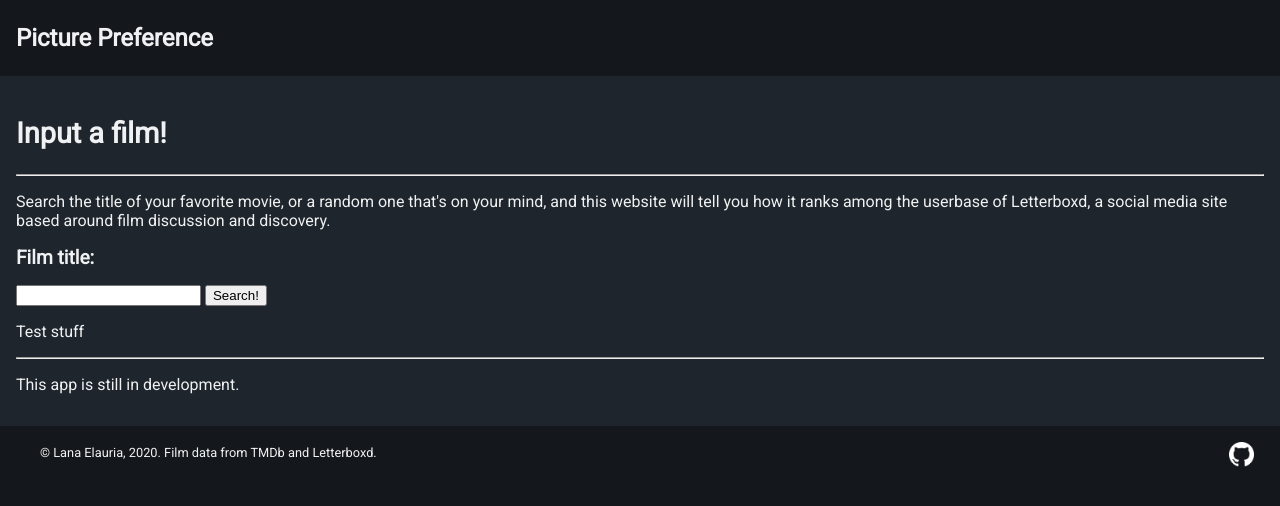
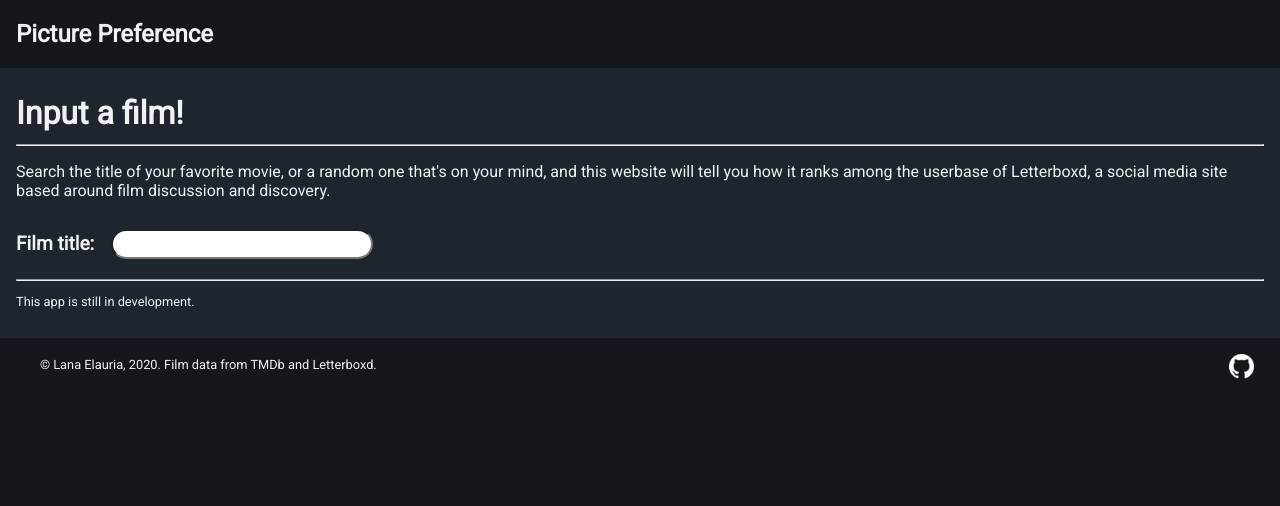
Before and after one commit to nelauria/picture_preference, a Flask app: template picture_preference/templates/film_search.html in a window 1280 px wide. Shown: the top 506 px of the page. Run offline with Flask 2, Linux system fonts and the light colour scheme; the template is opened without the code that fills it, so the values that code supplies are empty; parts of the project's set-up code (start-up, migrations or seed data) failed here and were passed over.

Commit message:
search updates

```diff
--- a/picture_preference/film_search.py
+++ b/picture_preference/film_search.py
@@ -1,5 +1,5 @@
 from flask import (
-    Blueprint, flash, session, redirect, render_template, request, url_for
+    Blueprint, flash, session, redirect, render_template, request, url_for, current_app
 )
 
 
@@ -19,4 +19,4 @@ def film_search():
             flash(error)
         else:
             return redirect(url_for('output.results'))
-    return render_template('film_search.html')
+    return render_template('film_search.html',TMDB_KEY=current_app.config["TMDB_KEY"])
--- a/picture_preference/static/autocomplete.js
+++ /dev/null
@@ -1,3 +0,0 @@
-function autocomplete(input, array) {
-    /* function takes two arguments, a text input and array of choices,
-}
--- a/picture_preference/static/style.css
+++ b/picture_preference/static/style.css
@@ -7,15 +7,15 @@
 
 html { color: #f0f1f2; font-family: 'Roboto'; font-size: 1.25vw; }
 
-header { font-size: 1.25vw; width: 100%; height: 15%; margin: 0; padding: 0; }
-header h1 { font-size: 2.25vw }
+header { font-size: 1.25vw; width: 100%; margin: 0; padding: 0; }
+header h1 { font-size: 2rem; padding: 0; margin: 0.75vw 0 1vw 0; }
 
 body { background: #14181c; width: 100%; height: 75%; margin: 0; padding: 0; }
 
 a { color: #40bcf4; }
 
 nav {
-    display: flex; align-items: center; padding: 1.5rem 1rem 1.5rem 1rem;
+    display: flex; align-items: center; padding: 1.25rem 1rem 1.25rem 1rem;
     width: 90%; height: 12.5%; margin: 0;
 }
 nav h1 { flex: auto; margin: 0; }
@@ -23,16 +23,22 @@ nav h1 { flex: auto; margin: 0; }
 .content {
     background: #1e252c; height: 90%; padding: 1rem;
 }
-.content h2 { font-size: 1.5vw}
-.content form {
-    margin: 1em 0; width: 20%; height: auto;
+.content h2 { font-size: 1.5vw; display: inline-block; vertical-align: middle; margin-right: 1vw; }
+.content input {
+    padding: 0.25em; width: 20%; height: auto; display: inline-block; vertical-align: middle; font-size: inherit;
+    border-radius: 1rem; color: #14181c;
 }
-.film-list ul {
+.content input:focus { outline-width: 0; }
+.content h3 { font-size: 1.2vw; }
 
+.search-results { display: none; position: relative; margin: 0 0 0 0; }
+.search-results ul { list-style: none; padding: 0.2vw 0 0.2vw 0; }
+.search-results li { margin: 1vw 0.75vw 1vw 0.75vw; }
+.search-results button {
+    border: none; background-color: inherit; padding: 1vw 0.75vw; color: inherit; font-size: 1.5vw; cursor: pointer;
+    display: inline-block; vertical-align: middle;
 }
-.film-list li {
-
-}
+.search-results img { display: inline-block; margin: 0 1vw 0 2vw; vertical-align: middle; }
 
 .stats {
     background: inherit; padding: 1rem; color: #14181c; text-align: center;
@@ -46,6 +52,8 @@ nav h1 { flex: auto; margin: 0; }
 .rank { background: #adedff; }
 .obscurity { background: #ffb15e }
 
+#dev-statement { font-size: 1vw; }
+
 footer {
     width: 100%; height: 10%; background: #14181c; margin: 0; padding: 0;
 }
--- a/picture_preference/static/tmdb_api.js
+++ b/picture_preference/static/tmdb_api.js
@@ -1,22 +1,23 @@
-//require('dotenv').config();
-function tmdb_search() {
-    let input, query, main_url, xmlHttp, searchResponse, titles = [];
-//    const api_key = process.env.TMDB_API_KEY;
-    input = document.getElementById("film").value;
+function tmdb_search(apiKey) {
+    let input, query, main_url, xmlHttp, searchResponse, div, ul, titles = [], images = [];
+    input = document.getElementById("userInput").value;
     query = input.replace(" ","%20");
-    main_url = "https://api.themoviedb.org/3/search/movie?api_key="/*+api_key*/+"&language=en-US";
+    main_url = "https://api.themoviedb.org/3/search/movie?api_key="+apiKey+"&language=en-US";
     main_url += "&query="+query+"&page=1&include_adult=false";
-    document.getElementById("stuff").innerHTML = main_url;
-//    xmlHttp = new XMLHttpRequest();
-//    xmlHttp.open( "GET", main_url, false);
-//    xmlHttp.send( null );
-//    searchResponse = JSON.parse(xmlHttp.response);
-//    for (let i=0; i < 5; i++) {
-//    	titles.push(searchResponse.results[i].title
-//        	+ " (" + searchResponse.results[i].release_date.slice(0,4) + ")");
-//        let list = document.getElementsByTagName("ul")[0];
-//        list.getElementsByTagName["li"][i].innerHTML = titles[i];
-//        let div = document.getElementById("film-list");
-//        div.style.display = "block";
-//    }
+    xmlHttp = new XMLHttpRequest();
+    xmlHttp.open( "GET", main_url, false);
+    xmlHttp.send( null );
+    searchResponse = JSON.parse(xmlHttp.response);
+    ul = document.getElementById("film-list");
+    films = ul.getElementsByTagName("button");
+    images = ul.getElementsByTagName("img");
+    for (let i=0; i < 5; i++) {
+    	titles.push(searchResponse.results[i].title.italics()
+        	+ " (" + searchResponse.results[i].release_date.slice(0,4) + ")");
+        films[i].innerHTML = titles[i];
+        images[i].src = "https://image.tmdb.org/t/p/w92/"+searchResponse.results[i].poster_path;
+    }
+    div = document.getElementById("search-results");
+    div.style.display = "block";
+//    document.getElementById("stuff").innerHTML = "changed";
 }
--- a/picture_preference/templates/film_search.html
+++ b/picture_preference/templates/film_search.html
@@ -5,22 +5,42 @@
 {% endblock %}
 
 {% block content %}
-    <p>Search the title of your favorite movie, or a random one that's on your mind, and this
+    <p id="explain">Search the title of your favorite movie, or a random one that's on your mind, and this
         website will tell you how it ranks among the userbase of Letterboxd, a social media site
         based around film discussion and discovery.</p>
-    <h2><label for="film">Film title:</label></h2>
-    <input type="text" name="film" id="film" required>
-    <button id="searchButton" onclick="tmdb_search()">Search!</button>
-    <p id="stuff">Test stuff</p>
-    <div class="film-list" style="display: none">
-        <ul>
-            <li></li>
-            <li></li>
-            <li></li>
-            <li></li>
-            <li></li>
-        </ul>
+    <div class="search-container">
+        <h2><label for="userInput">Film title:</label></h2>
+        <input type="text" name="userInput" id="userInput" onkeyup="tmdb_search('{{ TMDB_KEY }}')">
+        <div class="search-results" id="search-results">
+            <h3>Select a film:</h3>
+            <ul id="film-list">
+                <div class="list-item">
+                    <img>
+                    <button></button>
+                </div>
+                <hr>
+                <div class="list-item">
+                    <img>
+                    <button></button>
+                </div>
+                <hr>
+                <div class="list-item">
+                    <img>
+                    <button></button>
+                </div>
+                <hr>
+                <div class="list-item">
+                    <img>
+                    <button></button>
+                </div>
+                <hr>
+                <div class="list-item">
+                    <img>
+                    <button></button>
+                </div>
+            </ul>
+        </div>
     </div>
     <hr>
-    <p>This app is still in development.</p>
+    <p id="dev-statement">This app is still in development.</p>
 {% endblock %}
```
Also changed, not shown: picture_preference/__init__.py (+2 -6 lines), picture_preference/static/GitHub-Mark-Light-32px.png (deleted).
